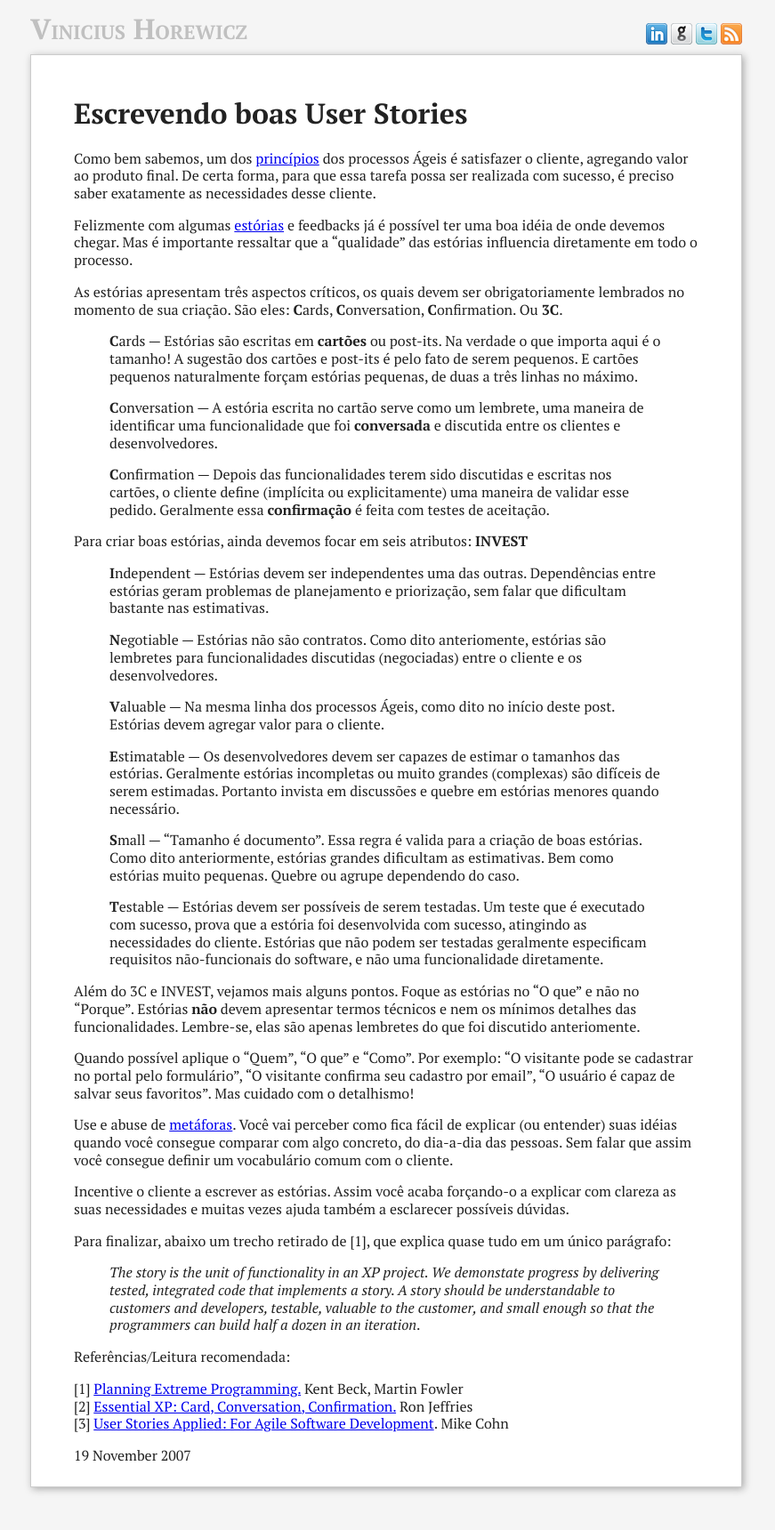
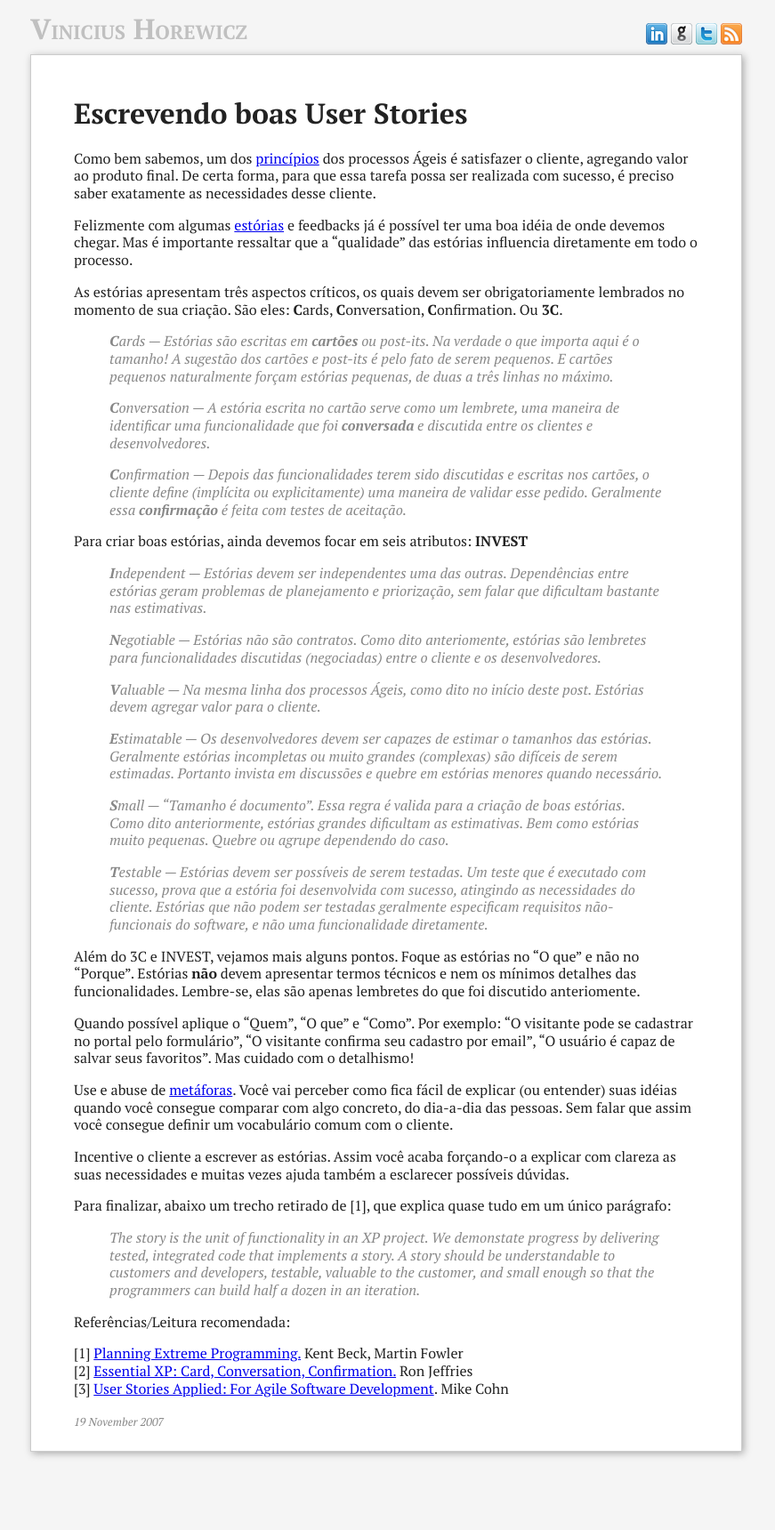
Before and after one commit to wicz/wicz.github.com, a Jekyll site: the page built from _posts/2007-11-19-escrevendo-boas-user-stories.html, in a window 1280 px wide. Shown: the whole page at 89% size, without its empty margins (206-1077 px from the left). Built offline with Jekyll 4.4.1, drawn with Linux system fonts in a browser that asks for light colours; nearby versions of some CDN libraries; Markdown is read by kramdown in place of the engine named in the settings; comment, search, counter and statistics services are not loaded; after the commit the page ends 1680 px from its top, so only the background shows below that.

Commit message:
more css tweaks

```diff
--- a/_layouts/post.html
+++ b/_layouts/post.html
@@ -7,7 +7,7 @@ top: Vinicius Horewicz
 
   {{ content }}
 
-  <span class="date">{{ page.date | date_to_long_string }}</span>
+  <time datetime="{{ page.date | datetime | date_to_xmlschema }}" pubdate>{{ page.date | date_to_long_string }}</time>
 
 <!-- Enable Disqus comments -->
 <div id="disqus_thread"></div>
--- a/css/screen.css
+++ b/css/screen.css
@@ -114,7 +114,7 @@ header .nav li
 	text-decoration:underline;
 }
 
-#blog-archives a.category,#blog-archives time
+#blog-archives a.category, #blog-archives time
 {
 	color:#aaa;
 }
@@ -189,3 +189,16 @@ li
 {
   margin-bottom:1em;
 }
+blockquote
+{
+  color: #888;
+  font-style: italic;
+}
+#main time
+{
+  color:#888;
+  font-style: italic;
+  font-size:.8em;
+	line-height:1.2em;
+  margin-bottom:2em;
+}
```
